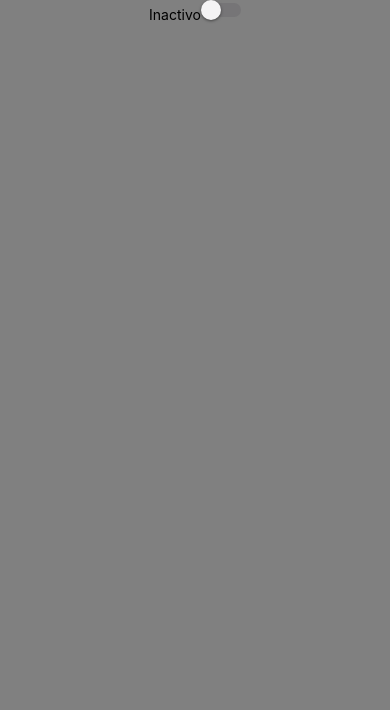
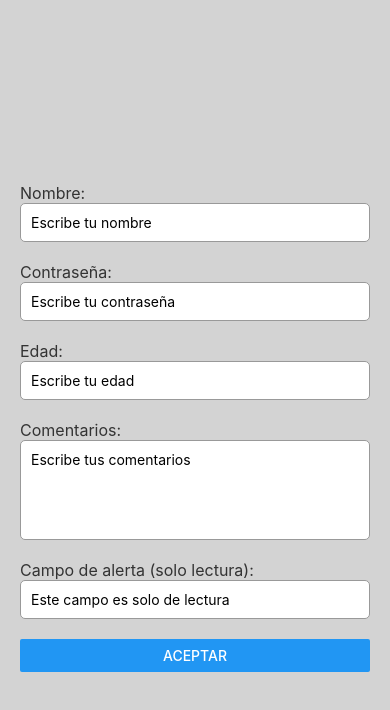
Before and after one commit to josemauricioacev/PM194, a React Native app in the folder my-blank/: screen / in a window 390 px wide. Shown: the top 710 px of the page. Built offline with nearby package versions, Linux system fonts and the light colour scheme.

Commit message:
Práctica No.9: TextInput & Alert

```diff
--- a/my-blank/App.js
+++ b/my-blank/App.js
@@ -1,51 +1,113 @@
-//Zona 1, IMPORTACIONES
+// Zona 1, IMPORTACIONES
+import React, { useState } from 'react';
+import { StyleSheet, Text, View, Button, TextInput, ScrollView } from 'react-native';
 
-import { StatusBar } from 'expo-status-bar';
-import { StyleSheet, Text, View, Button, Switch } from 'react-native';
-import React, {useState} from 'react';
+// Zona 2, MAIN (ejecución del programa)
+export default function App() {
+  const [nombre, setNombre] = useState('');
+  const [password, setPassword] = useState('');
+  const [comments, setComments] = useState('');
+  const [age, setAge] = useState('');
 
-const Interruptor=()=>{
-  const [isEnabled, setIsEnabled] = useState(false);
-  const toggleSwitch = ()=> setIsEnabled(previousState=>!previousState);
+  // Mostrar alerta con validación
+  const showAlert = () => {
+    if (nombre.trim() === '' || password.trim() === '' || age.trim() === '') {
+      window.alert('Por favor, completa todos los campos obligatorios.');
+    } else {
+      window.alert(`Nombre: ${nombre}\nContraseña: ${password}\nEdad: ${age}\nComentarios: ${comments}`);
+    }
+  };
 
-  return(
-    <View style={styles.container}>
-      <Text>
-        {isEnabled ? "Activo" : "Inactivo"}
-      </Text>
-      <Switch
-        trackColor={{ false: "#767577", true: "#81b0ff" }}
-        thumbColor={isEnabled ? "#f5dd4b" : "#f4f3f4"}
-        onValueChange={toggleSwitch}
-        value={isEnabled}
+  // Limpiar todos los campos
+  const limpiarCampos = () => {
+    setNombre('');
+    setPassword('');
+    setComments('');
+    setAge('');
+  };
+
+  return (
+    <ScrollView contentContainerStyle={styles.container}>
+      <Text style={styles.label}>Nombre:</Text>
+      <TextInput
+        style={styles.input}
+        placeholder="Escribe tu nombre"
+        value={nombre}
+        onChangeText={setNombre}
       />
-    </View>
-  )
-}
 
-// Zona 2, MAIN (ejecucuión del programa)
-export default function App() {
-  return (
-    <View style={styles.container}>
-      <Interruptor/>
-    </View>
+      <Text style={styles.label}>Contraseña:</Text>
+      <TextInput
+        style={styles.input}
+        placeholder="Escribe tu contraseña"
+        value={password}
+        onChangeText={setPassword}
+        secureTextEntry={true}
+      />
+
+      <Text style={styles.label}>Edad:</Text>
+      <TextInput
+        style={styles.input}
+        placeholder="Escribe tu edad"
+        value={age}
+        onChangeText={setAge}
+        keyboardType="numeric"
+      />
+
+      <Text style={styles.label}>Comentarios:</Text>
+      <TextInput
+        style={[styles.input, styles.textArea]}
+        placeholder="Escribe tus comentarios"
+        value={comments}
+        onChangeText={setComments}
+        multiline={true}
+        numberOfLines={4}
+        textAlignVertical="top"
+      />
+
+      <Text style={styles.label}>Campo de alerta (solo lectura):</Text>
+      <TextInput
+        style={styles.input}
+        value="Este campo es solo de lectura"
+        editable={false}
+      />
+
+      <View style={styles.buttonContainer}>
+        <Button
+          title="Aceptar"
+          onPress={showAlert}
+        />
+      </View>
+    </ScrollView>
   );
 }
 
-//Zona 3, ESTILOS y CSS (lo bonito)
+// Zona 3, ESTILOS y CSS (lo bonito)
 const styles = StyleSheet.create({
   container: {
-    flex: 1,
-    backgroundColor: 'gray',
-    alignItems: 'baseline',
+    flexGrow: 1,
+    backgroundColor: '#d3d3d3',
+    padding: 20,
+    alignItems: 'stretch',
     justifyContent: 'center',
-    flexDirection:'row'
   },
-  text: {
-    color: 'white',
-    fontsize:27,
+  label: {
+    fontSize: 16,
+    marginTop: 10,
+    color: '#333',
   },
-  red:{backgroundColor:'red'},
-  blue:{backgroundColor:'blue'},
-  green:{backgroundColor:'green'},
+  input: {
+    borderWidth: 1,
+    borderColor: '#999',
+    borderRadius: 5,
+    padding: 10,
+    backgroundColor: '#fff',
+    marginBottom: 10,
+  },
+  textArea: {
+    height: 100,
+  },
+  buttonContainer: {
+    marginTop: 10,
+  },
 });
```
